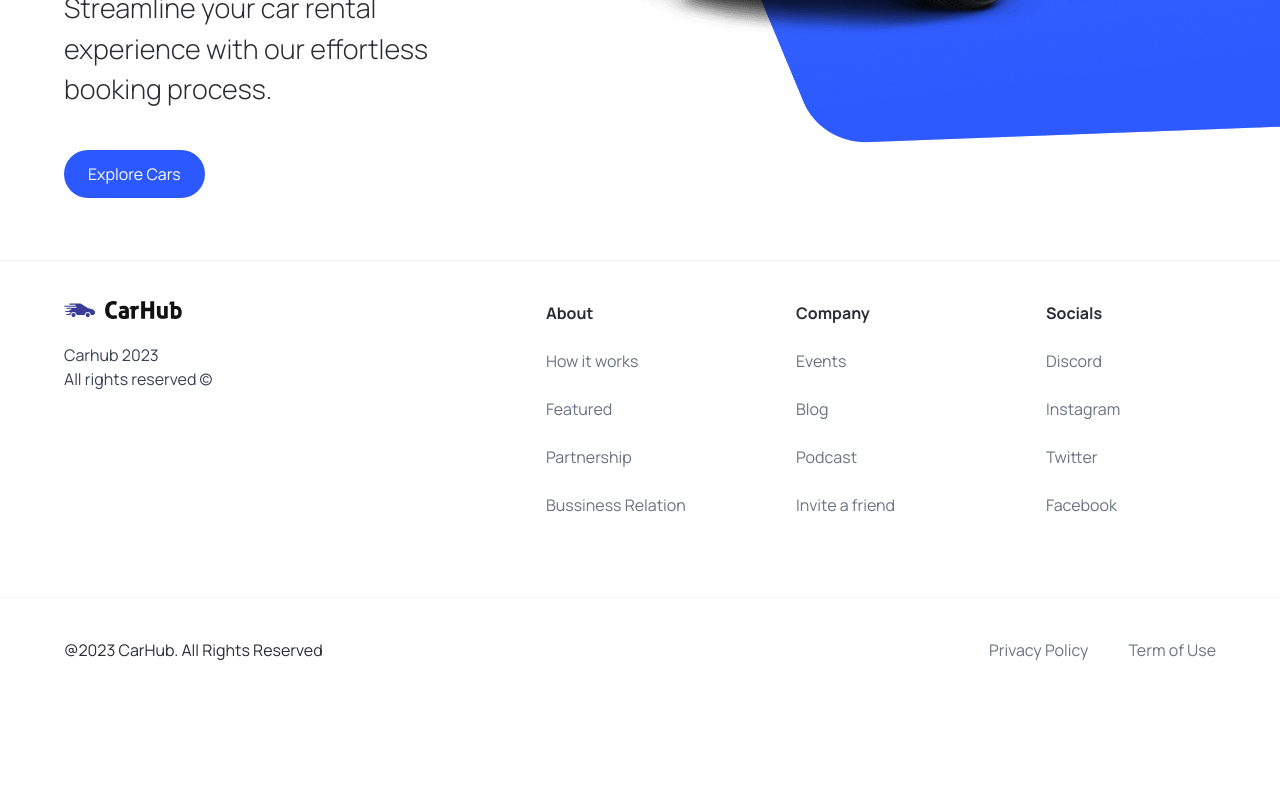
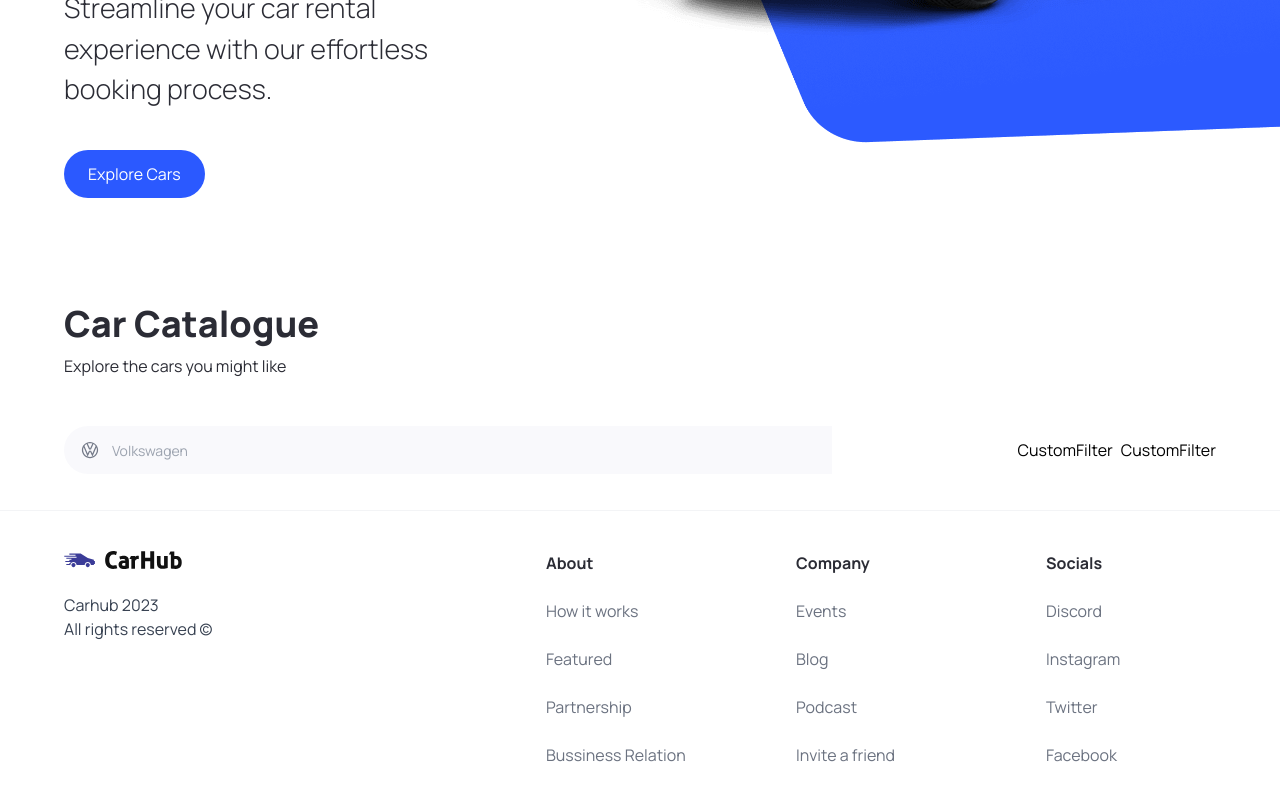
Before and after one commit to adamye001/CarHub, a Next.js app: page / in a window 1280 px wide. Shown: the part 560-1360 px from the top of the page. Before the commit the page ends 1262 px from the top, so only its background shows below. Built offline with nearby package versions, Linux system fonts and the light colour scheme.

Commit message:
finish one search bar layout

```diff
--- a/app/page.tsx
+++ b/app/page.tsx
@@ -1,10 +1,23 @@
-import Image from 'next/image'
-import { Hero } from '@/components'
+import Image from "next/image";
+import { CustomFilter, Hero, SearchBar } from "@/components";
 
 export default function Home() {
-  return (
-    <main className="overflow-hidden">
-      <Hero />
-    </main>
-  )
+    return (
+        <main className="overflow-hidden">
+            <Hero />
+            <div className="mt-12 padding-x padding-y max-width" id="discover">
+                <div className="home__text-container">
+                    <h1 className="text-4xl font-extrabold">Car Catalogue</h1>
+                    <p>Explore the cars you might like</p>
+                </div>
+                <div className="home__filters">
+                    <SearchBar />
+                    <div className="home__filter-container">
+                        <CustomFilter title="fuel" />
+                        <CustomFilter title="year" />
+                    </div>
+                </div>
+            </div>
+        </main>
+    );
 }
--- /dev/null
+++ b/components/CustomFilter.tsx
@@ -0,0 +1,7 @@
+import React from "react";
+
+const CustomFilter = () => {
+    return <div>CustomFilter</div>;
+};
+
+export default CustomFilter;
--- a/components/Hero.tsx
+++ b/components/Hero.tsx
@@ -10,7 +10,7 @@
         <div className="hero">
             <div className="flex-1 pt-36 padding-x">
                 <h1 className="hero__title">
-                    Find, book, or rent a car — quickly and easily.
+                    Find, book, or rent a car — quickly and easily!
                 </h1>
                 <p className="hero__subtitle">
                     Streamline your car rental experience with our effortless
--- /dev/null
+++ b/components/SearchBar.tsx
@@ -0,0 +1,24 @@
+"use client";
+
+import { useState } from "react";
+
+import { SearchManufacturer } from "./";
+
+const SearchBar = () => {
+    const [manufacturer, setManufacturer] = useState("");
+
+    const handleSearch = () => {};
+
+    return (
+        <form className="searchbar" onSubmit={handleSearch}>
+            <div className="searchbar__item">
+                <SearchManufacturer
+                    manufacturer={manufacturer}
+                    setManufacturer={setManufacturer}
+                />
+            </div>
+        </form>
+    );
+};
+
+export default SearchBar;
--- /dev/null
+++ b/components/SearchManufacturer.tsx
@@ -0,0 +1,97 @@
+"use client";
+import { useState, Fragment } from "react";
+import Image from "next/image";
+import { Combobox, Transition } from "@headlessui/react";
+import { manufacturers } from "@/constants";
+import { SearchManufacturerProps } from "@/types";
+
+const SearchManufacturer = ({
+    manufacturer,
+    setManufacturer,
+}: SearchManufacturerProps) => {
+    const [query, setQuery] = useState("");
+
+    const filteredManufacturers =
+        query === ""
+            ? manufacturers
+            : manufacturers.filter((item) =>
+                  item
+                      .toLowerCase()
+                      .replace(/\s+/g, "")
+                      .includes(query.toLowerCase().replace(/\s+/g, ""))
+              );
+
+    return (
+        <div className="search-manufacturer">
+            <Combobox value={manufacturer} onChange={setManufacturer}>
+                <div className="relative w-full">
+                    <Combobox.Button className="absolute top-[14px]">
+                        <Image
+                            src="/car-logo.svg"
+                            width={20}
+                            height={20}
+                            className="ml-4"
+                            alt="Car Logo"
+                        />
+                    </Combobox.Button>
+                    <Combobox.Input
+                        className="search-manufacturer__input"
+                        placeholder="Volkswagen"
+                        displayValue={(manufacturer: string) => manufacturer}
+                        onChange={(e) => setQuery(e.target.value)}
+                    />
+
+                    <Transition
+                        as={Fragment}
+                        leave="transition ease-in duration-100"
+                        leaveFrom="opacity-100"
+                        leaveTo="opacity-0"
+                        afterLeave={() => setQuery("")}
+                    >
+                        <Combobox.Options>
+                            {filteredManufacturers.map((item) => (
+                                <Combobox.Option
+                                    key={item}
+                                    className={({ active }) => `
+                                    relative search-manufacturer__option
+                                    ${
+                                        active
+                                            ? "bg-primary-blue text-white"
+                                            : "text-gray-900"
+                                    }
+                                    `}
+                                    value={item}
+                                >
+                                    {({ selected, active }) => (
+                                        <>
+                                            <span
+                                                className={`block truncate ${
+                                                    selected
+                                                        ? "font-medium"
+                                                        : "font-normal"
+                                                }`}
+                                            >
+                                                {item}
+                                            </span>
+                                            {selected ? (
+                                                <span
+                                                    className={`absolute inset-y-0 left-0 flex items-center pl-3 ${
+                                                        active
+                                                            ? "text-white"
+                                                            : "text-teal-600"
+                                                    }`}
+                                                ></span>
+                                            ) : null}
+                                        </>
+                                    )}
+                                </Combobox.Option>
+                            ))}
+                        </Combobox.Options>
+                    </Transition>
+                </div>
+            </Combobox>
+        </div>
+    );
+};
+
+export default SearchManufacturer;
--- a/components/index.ts
+++ b/components/index.ts
@@ -2,5 +2,16 @@
 import CustomButton from "./CustomButton";
 import Navbar from "./Navbar";
 import Footer from "./Footer";
+import CustomFilter from "./CustomFilter";
+import SearchBar from "./SearchBar";
+import SearchManufacturer from "./SearchManufacturer";
 
-export { Hero, CustomButton, Navbar, Footer };
+export {
+    Hero,
+    CustomButton,
+    Navbar,
+    Footer,
+    CustomFilter,
+    SearchBar,
+    SearchManufacturer,
+};
--- a/package.json
+++ b/package.json
@@ -9,6 +9,7 @@
     "lint": "next lint"
   },
   "dependencies": {
+    "@headlessui/react": "^1.7.15",
     "@types/node": "20.2.5",
     "@types/react": "18.2.9",
     "@types/react-dom": "18.2.4",
--- a/types/index.ts
+++ b/types/index.ts
@@ -6,3 +6,8 @@
     handleClick?: MouseEventHandler<HTMLButtonElement>;
     btnType?: "button" | "submit";
 }
+
+export interface SearchManufacturerProps {
+    manufacturer: string;
+    setManufacturer: (manufacturer: string) => void;
+}
```
Also changed, not shown: 1 other file (tests, documents, lock files or other folders).
